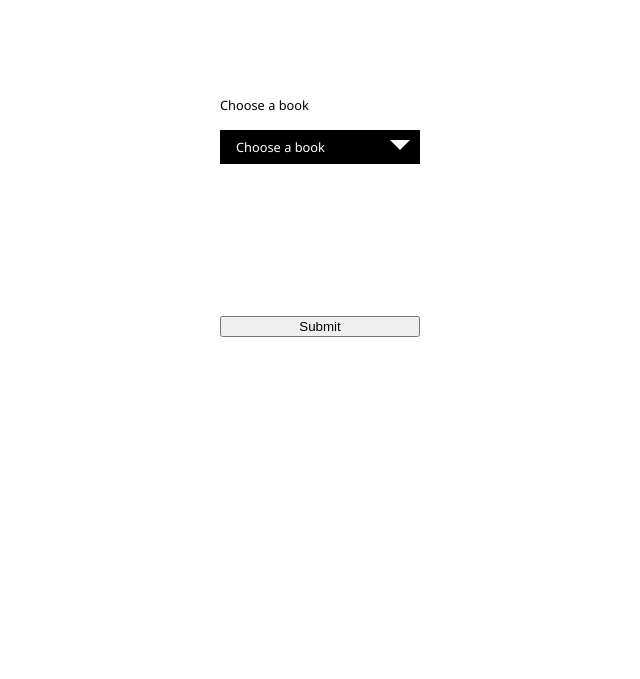
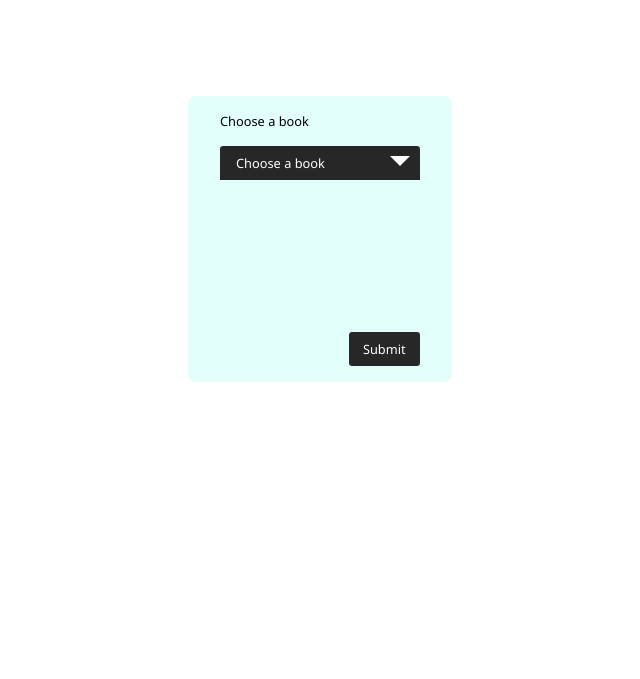
Before and after one commit to fanerotim/custom-select, a website: page index.html in a window 1280 px wide. Shown: the part 121-800 px from the top of the page, without its empty margins (320-960 px from the left). Drawn offline with Linux system fonts and the light colour scheme.

Commit message:
add a bit more styles to the form, custom select and submit btn to make it a more eye pleasing

```diff
--- a/index.html
+++ b/index.html
@@ -11,7 +11,7 @@
 
 <body>
     <h1 class="heading">
-        Styled select
+        Custom select
     </h1>
 
     <form action="submit" class="form">
--- a/scripts.ts
+++ b/scripts.ts
@@ -63,6 +63,7 @@ function handleOptionChange(e: Event) {
 
     // identify the current option by checking e.target (thanks to event delegation)
     const currentOption = e.target as HTMLSpanElement;
+
     // update custom select text with the text of the custom option
     customSelectParagraph.textContent = currentOption.textContent;
     // call customSelectClickHandler to close the option list
--- a/styles.css
+++ b/styles.css
@@ -19,10 +19,23 @@ body {
     display: grid;
     gap: 1rem;
     width: 200px;
+    background-color: rgb(227, 255, 252);
+    border-radius: .5rem;
+    padding: 1rem 2rem;
 }
 
 .submit__btn {
+    all: unset;
+    cursor: pointer;
+    background-color: rgb(39, 39, 39);
+    color: white;
+    text-align: center;
+    padding: .5rem .9rem;
+    font-size: .8rem;
     margin-top: 1rem;
+    width: fit-content;
+    justify-self: end;
+    border-radius: .2rem;
 }
 
 /* custom select styles */
@@ -38,8 +51,9 @@ span {
 .custom__select {
     padding: .5rem 1rem;
     margin: 0;
-    /* border-radius: .5rem; */
-    background-color: black;
+    border-top-left-radius: .2rem;
+    border-top-right-radius: .2rem;
+    background-color: rgb(39, 39, 39);
     color: white;
     font-size: .8rem;
     cursor: pointer;
@@ -72,7 +86,7 @@ span {
     height: 120px;
     overflow-y: scroll;
     /* border-radius: .5rem; */
-    background-color: rgb(243, 243, 238);
+    background-color: rgb(255, 255, 255);
     visibility: hidden;
     opacity: 0;
     /* visibility's transition is longer to make sure the dropdown is hidden before it makes it impossible to interact with */
@@ -91,7 +105,7 @@ span {
 }
 
 .options__wrapper::-webkit-scrollbar-thumb {
-    background-color: rgb(156, 156, 156);
+    background-color: rgb(196, 196, 196);
     height: 5px;
 }
 
```
